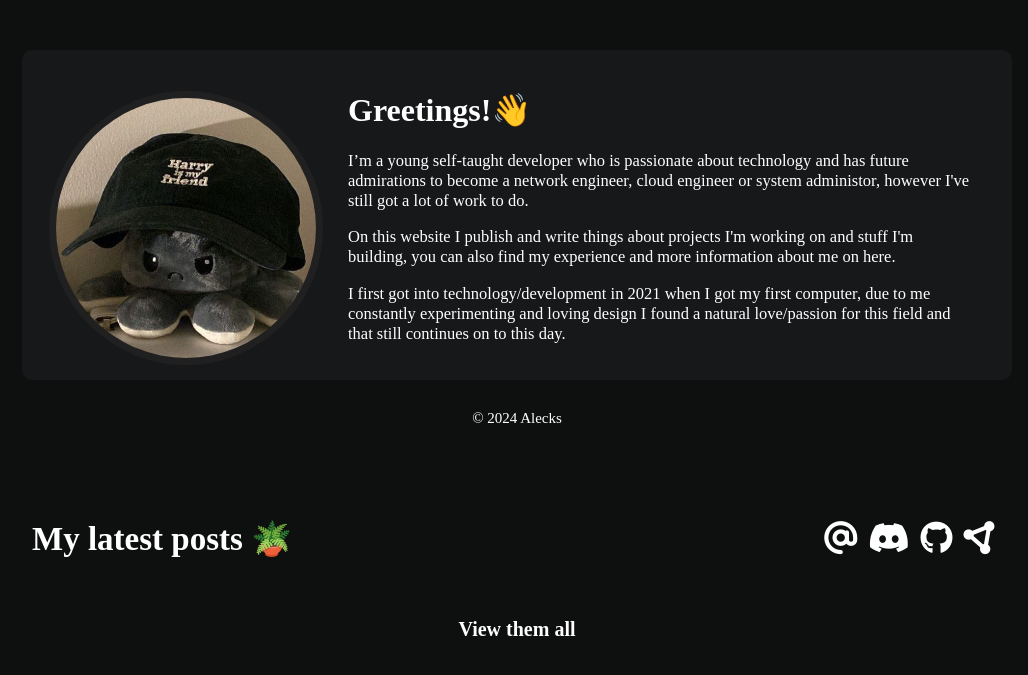
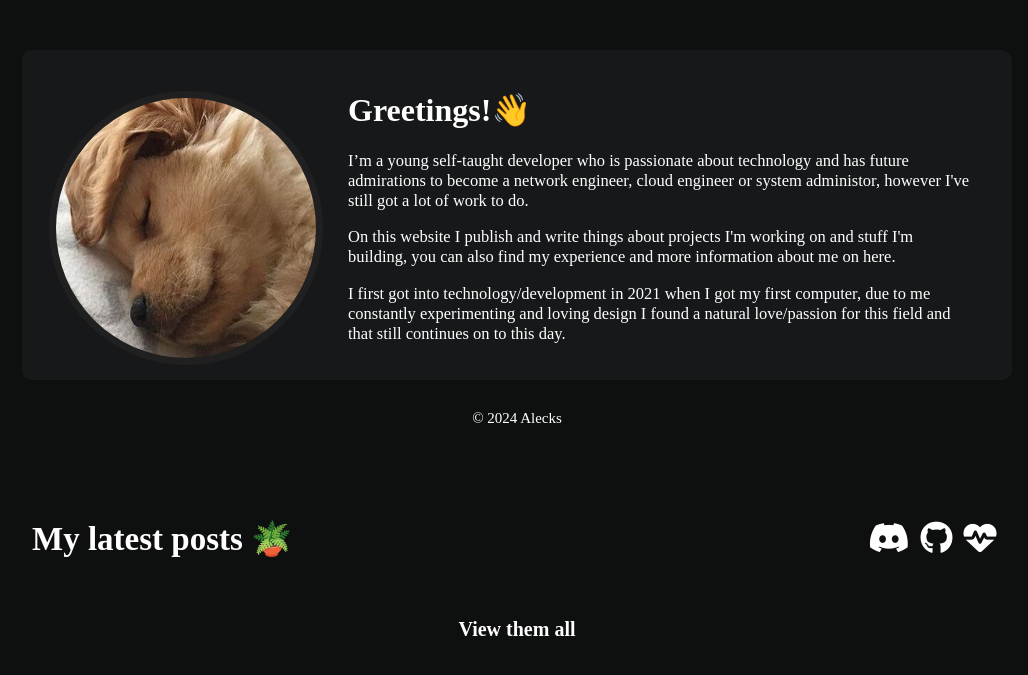
Before and after one commit to Alecks20/Personal-Website, a Flask app: page / in a window 1280 px wide. Shown: the part 64-739 px from the top of the page, without its empty margins (123-1151 px from the left). Run offline with Flask 3, Linux system fonts and the light colour scheme; some web fonts are replaced.

Commit message:
Updated pfp and icons

```diff
--- a/templates/index.html
+++ b/templates/index.html
@@ -20,7 +20,7 @@
 
     <div class="card-box">
         <div class="content">
-            <img src="./public/static-assets/octopus-avatar.jpg" alt="my profile picture" class="circular-image">
+            <img src="./public/static-assets/dog-avatar.jpg" alt="my profile picture" class="circular-image">
             <h1 class="card-title">Greetings!👋</h1>
             <p class="card-text">I’m a young self-taught developer who is passionate about technology and has future admirations to become a network engineer, cloud engineer or system administor, however I've still got a lot of work to do.</p>
 
@@ -42,9 +42,6 @@
             My latest posts 🪴
         </p>
         <div class="social-icons">
-          <a href="mailto:contact@alecks.dev" target="_blank" class="social-icon">
-            <i class="fas fa-at"></i>
-          </a>
           <a href="https://discord.com/users/612522818294251522" target="_blank" class="social-icon">
             <i class="fab fa-discord"></i>
           </a>
@@ -52,7 +49,7 @@
             <i class="fab fa-github"></i>
           </a>
           <a href="https://status.alecks.dev" target="_blank" class="social-icon">
-            <i class="fas fa-circle-nodes"></i>
+            <i class="fas fa-heartbeat"></i>
           </a>
         </div>
     </div>
```
